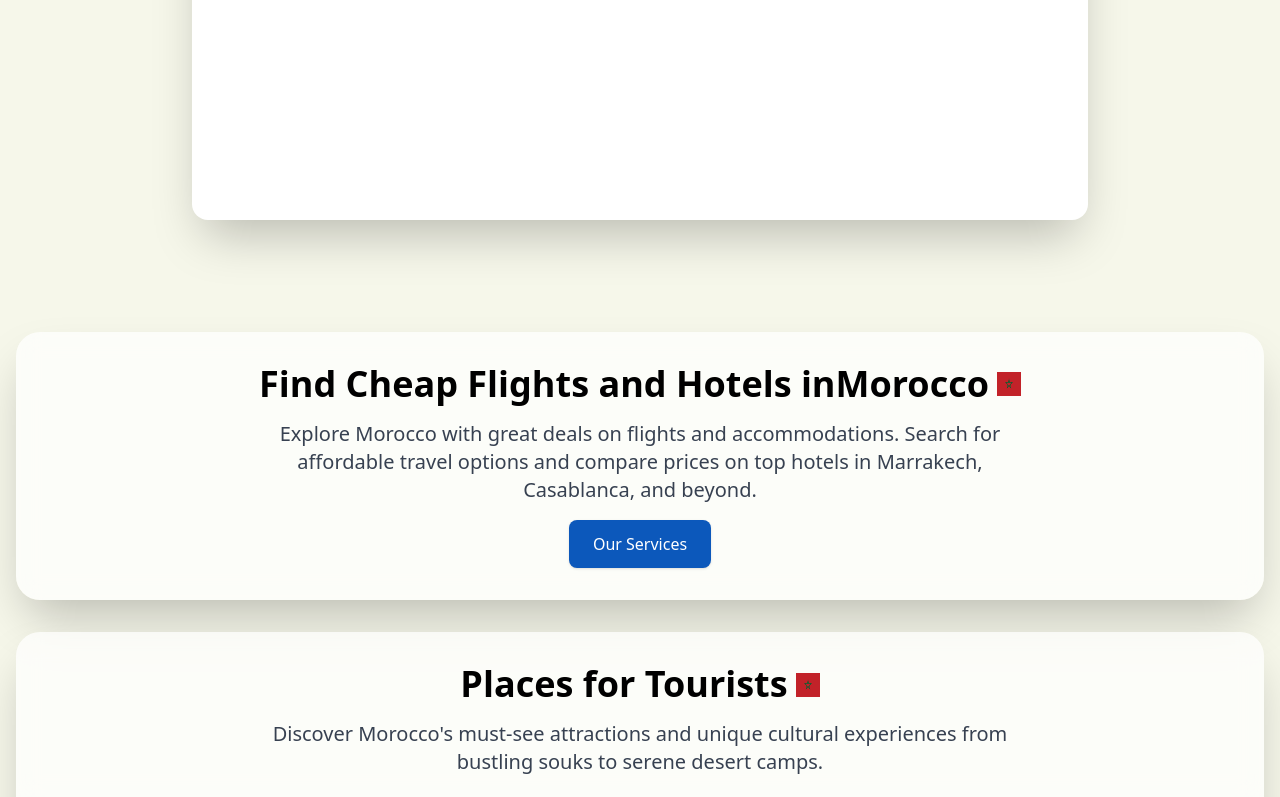
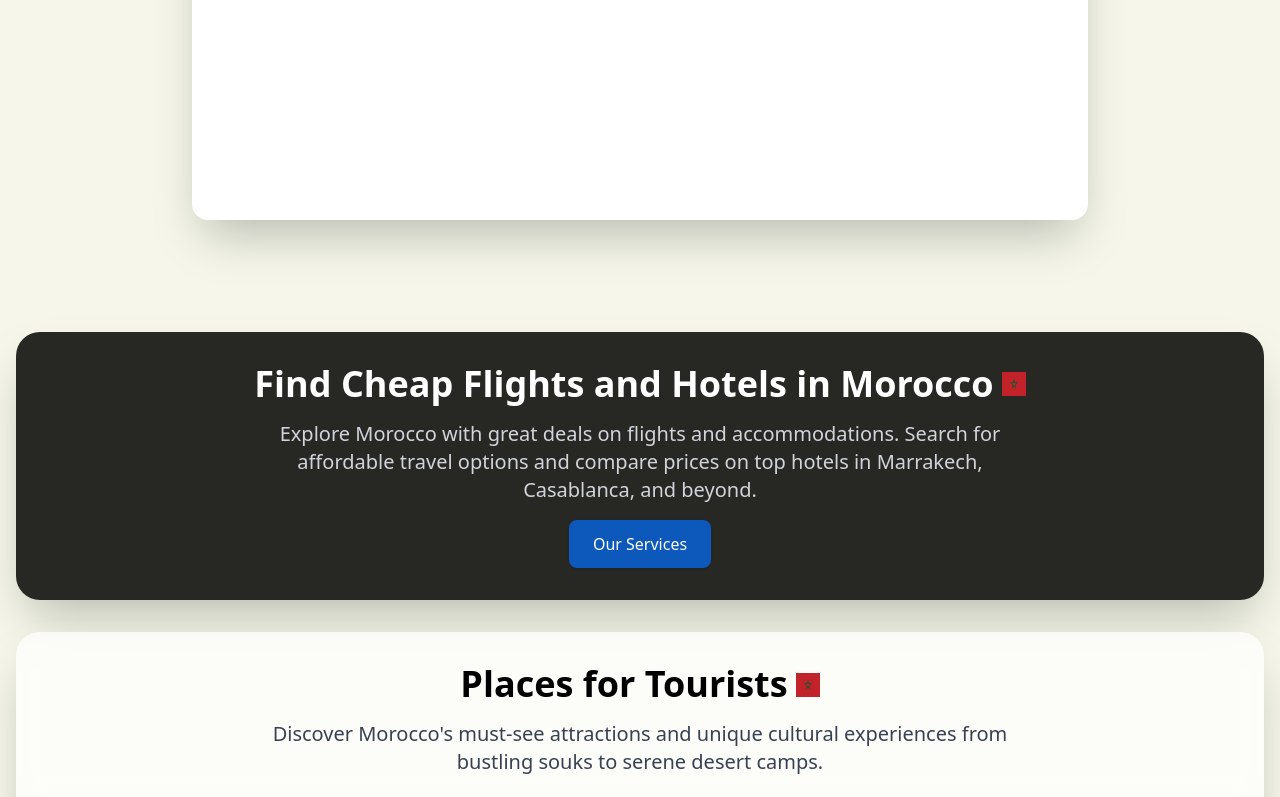
Before and after one commit to noss101/fly-and-room, a React (Vite) app: page / in a window 1280 px wide. Shown: the part 473-1270 px from the top of the page. Built offline with nearby package versions, Linux system fonts and the light colour scheme; a web font is replaced by a local one.

Commit message:
style: update morocco card background and title

```diff
--- a/src/components/sections/MoroccoSection.jsx
+++ b/src/components/sections/MoroccoSection.jsx
@@ -7,15 +7,15 @@ const MoroccoSection = () => {
   return (
     <section className="py-16">
       <div className="container mx-auto px-4 space-y-8">
-        <div className="bg-white/70 backdrop-blur-md rounded-3xl shadow-2xl p-8 text-center">
+        <div className="bg-[#272724] rounded-3xl shadow-2xl p-8 text-center text-white">
           <h2 className="text-2xl sm:text-3xl md:text-4xl font-bold mb-4 text-center">
-            Find Cheap Flights and Hotels in
+            Find Cheap Flights and Hotels in{' '}
             <span className="inline-flex items-center">
-             Morocco
+              Morocco
               <img src="/icons/moroccoflag.png" alt="Morocco flag" className="w-6 h-6 ml-2 inline-block" />
             </span>
           </h2>
-          <p className="text-xl max-w-3xl mx-auto text-gray-700">
+          <p className="text-xl max-w-3xl mx-auto text-gray-300">
             Explore Morocco with great deals on flights and accommodations. Search for affordable travel options and compare prices on top hotels in Marrakech, Casablanca, and beyond.
           </p>
           <Link
```
